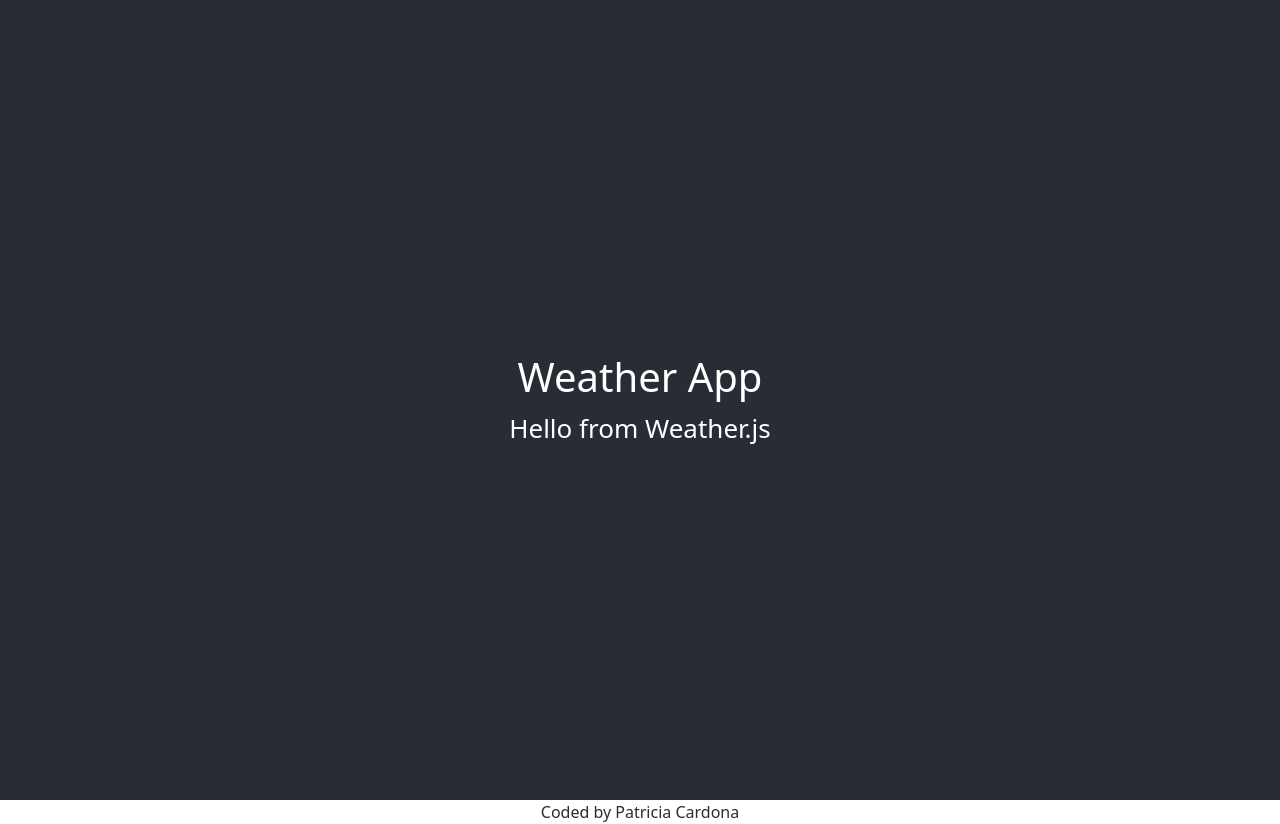
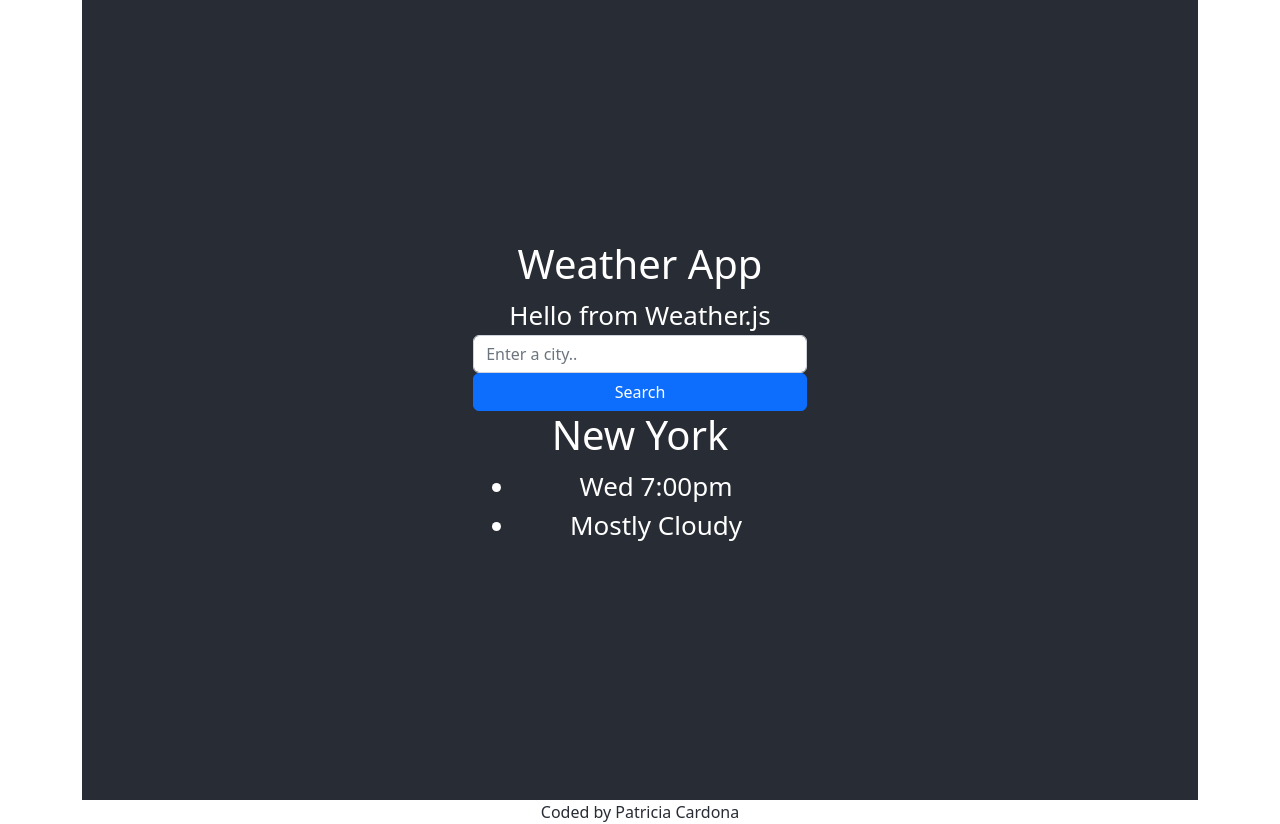
Before and after one commit to patcard21/react-weather-app, a React (Create React App) app: page / in a window 1280 px wide. Built offline with nearby package versions, Linux system fonts and the light colour scheme.

Commit message:
Creating the skeleton of the weather app in Weather.js

```diff
--- a/src/App.js
+++ b/src/App.js
@@ -4,7 +4,7 @@ import Weather from "./Weather.js";
 
 function App() {
   return (
-    <div className="App">
+    <div className="App container">
       <header className="App-header">
         <h1>Weather App</h1>
         <Weather />
--- a/src/Weather.js
+++ b/src/Weather.js
@@ -1,5 +1,26 @@
 import React from "react";
 import "./Weather.css";
+
 export default function Weather() {
-  return <div>Hello from Weather.js</div>;
+  return (
+    <div className="Weather">
+      Hello from Weather.js
+      <form>
+        <div className="row">
+          <input
+            type="search"
+            placeholder="Enter a city.."
+            className="form-control"
+          />
+          <input type="button" value="Search" className="btn btn-primary" />
+        </div>
+      </form>
+      <h1>New York</h1>
+      <ul>
+        <li>Wed 7:00pm</li>
+        <li>Mostly Cloudy</li>
+      </ul>
+
+    </div>
+  );
 }
```
